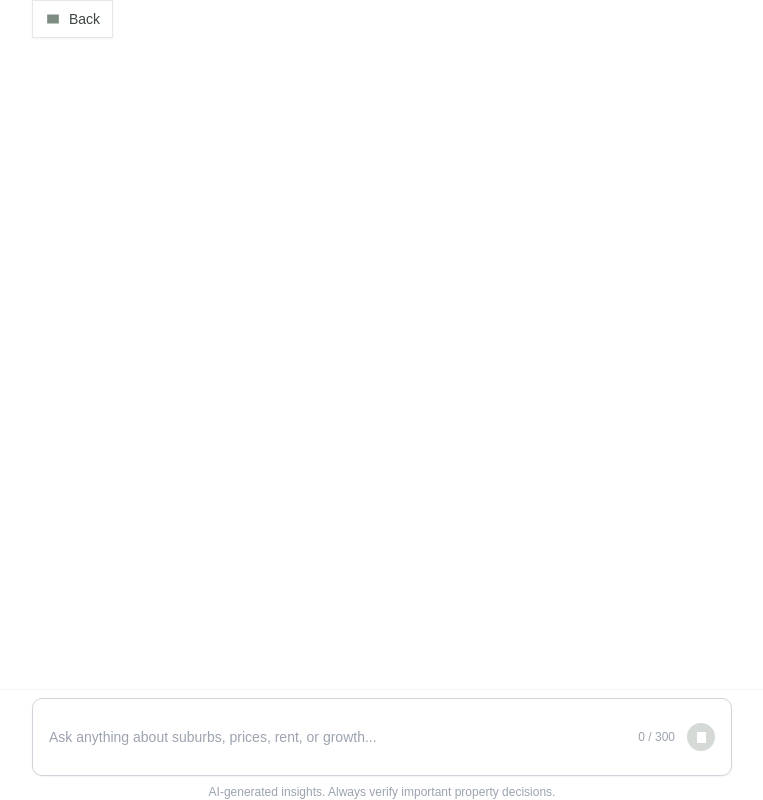
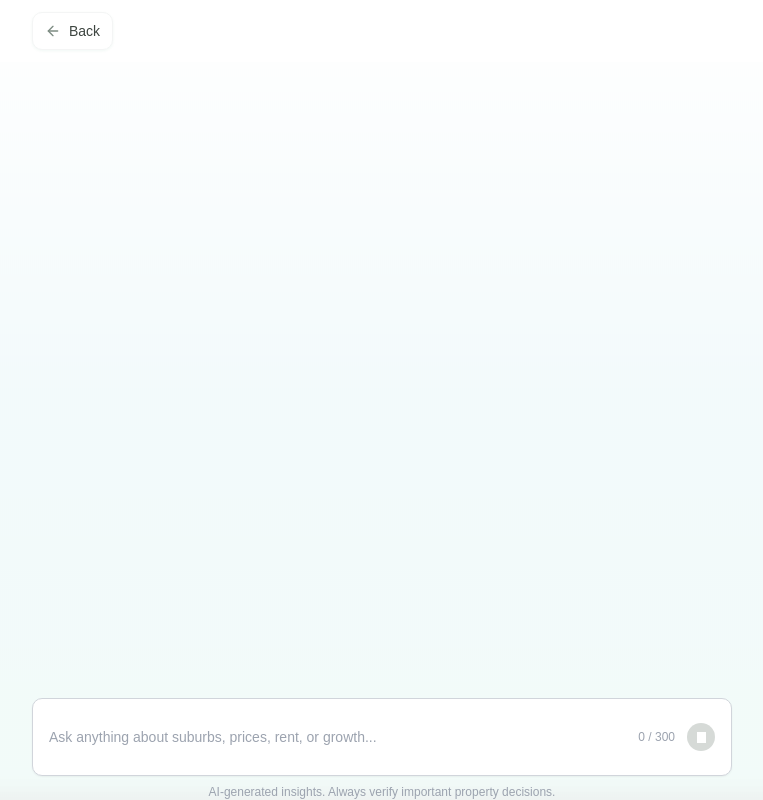
Before and after one commit to sudostar12/propsignal, a Next.js app: page /ai-chat in a window 1280 px wide. Shown: the whole page, without its empty margins (258-1021 px from the left). Built offline with nearby package versions, Linux system fonts and the light colour scheme.

Commit message:
enhance minor UI features on ai-chat page

```diff
--- a/src/app/ai-chat/page.tsx
+++ b/src/app/ai-chat/page.tsx
@@ -2,11 +2,13 @@
 "use client";
 
 import { useEffect, useRef, useState, Suspense } from "react";
-import { Check, Copy, ThumbsDown, ThumbsUp } from "lucide-react";
+import { Check, Copy, ThumbsDown, ThumbsUp, ArrowLeft } from "lucide-react";
 import { motion } from "framer-motion";
 import { useSearchParams, useRouter } from 'next/navigation';
 import Image from 'next/image';
 import ReactMarkdown from 'react-markdown';
+import Link from 'next/link'
+
 //import remarkGfm from "remark-gfm";
 
 // ✅ Define the structure for chat messages
@@ -33,6 +35,8 @@ function AIChatPageInner() {
   // ✅ Track if scroll is not at bottom
 const [showScrollDown, setShowScrollDown] = useState(false);
 const chatContainerRef = useRef<HTMLDivElement | null>(null);
+const [copiedUserIndex, setCopiedUserIndex] = useState<number | null>(null) // this is for the user copy button
+
 
 
   useEffect(() => {
@@ -146,26 +150,24 @@ useEffect(() => {
 
   //chat page view code
   return (
-    <div className="w-full min-h-screen bg-white flex justify-center relative">
+    <div className="w-full min-h-screen flex justify-center relative">
 
   {/* ✅ New flex-1 wrapper to enable scroll behavior */}
-  <div className="flex flex-col w-full max-w-[700px] min-h-screen">
+  <div className="flex flex-col w-full max-w-[700px] min-h-screen px-6 pt-16">
 
 
-{/*Temporary debug for scroll-down feature testing*
-<p className="text-xs text-red-600 fixed top-4 right-4 z-50">
-  Scroll Button Visible: {showScrollDown ? "✅ Yes" : "❌ No"}
-</p>
-*/}
+   {/* ✅ Sticky Header */}
+<div className="fixed top-0 left-0 w-full z-30 bg-white/80 backdrop-blur-md border-gray-200 px-4 py-3">
+  <div className="max-w-[700px] mx-auto flex items-center">
+  <Link href="/" className="inline-flex items-center gap-2 px-3 py-2 bg-white border border-[#F4F5F5] rounded-[10px] shadow-[0px_1px_3px_rgba(2,130,78,0.06)] text-[#3D4540] text-sm font-medium font-dm-sans hover:bg-gray-50 transition">
+  {/* Left Arrow Icon */}
+  <ArrowLeft size={16} strokeWidth={2} className="text-[#7D8C83]" />
+  Back
+</Link>
 
-      <div className="self-start">
-        <button className="flex items-center gap-2 border border-gray-200 rounded-md px-3 py-2 shadow-sm">
-          <svg width="16" height="16" fill="#7D8C83">
-            <rect x="2.17" y="3.5" width="11.67" height="9" />
-          </svg>
-          <span className="text-sm font-medium text-[#3D4540]">Back</span>
-        </button>
-      </div>
+  </div>
+</div>
+
 
 <div ref={chatContainerRef}
      id="chat-container"
@@ -175,9 +177,40 @@ useEffect(() => {
         {messages.map((m, i) => (
           <div key={i} className="space-y-1">
             {m.role === "user" ? (
-              <div className="self-end max-w-[600px] bg-[#F4F5F5] px-3 py-2 rounded-lg text-right text-[#3D4540] text-sm font-medium">
-                {m.content}
-              </div>
+<div className="flex flex-col items-end mb-4">
+  {/* ✅ User message bubble */}
+  <div className="relative max-w-[600px] bg-[#F0F5F3] text-[#0B3725] px-4 py-3 rounded-[10px] shadow-sm">
+    <p className="text-sm font-medium leading-relaxed break-words text-right">
+      {m.content}
+    </p>
+  </div>
+
+  {/* ✅ Copy button placed below, not inside bubble */}
+  <button
+    onClick={() => {
+      navigator.clipboard.writeText(m.content)
+      setCopiedUserIndex(i)
+      setTimeout(() => setCopiedUserIndex(null), 2000)
+    }}
+    className="mt-1 flex items-center gap-1 text-xs text-gray-500 hover:text-blue-600 transition"
+    title="Copy this message"
+  >
+    {copiedUserIndex === i ? (
+      <>
+        <Check size={16} />
+        <span>Copied</span>
+      </>
+    ) : (
+      <>
+        <Copy size={16} />
+        <span>Copy</span>
+      </>
+    )}
+  </button>
+</div>
+
+
+
             ) : (
               <motion.div
                 initial={{ opacity: 0, y: 6 }}
@@ -297,7 +330,8 @@ li: ({ children }) => (
               <button
                 key={i}
                 onClick={() => handleSuggestionClick(sug)}
-                className="px-3 py-1 rounded-full bg-gray-100 text-sm hover:bg-teal-50 border"
+                className="px-3 py-1.5 rounded-full bg-white/80 backdrop-blur-sm text-sm font-medium text-[#0B3725] hover:bg-white border border-[#DCE0DE] transition"
+
               >
                 {sug}
               </button>
@@ -341,12 +375,12 @@ li: ({ children }) => (
 
 
 {/* ✅ Redesigned fixed input box with subtext */}
-<div className="w-full fixed bottom-0 bg-white px-3 pt-2 pb-[env(safe-area-inset-bottom,1rem)] z-10 border-t border-gray-100">
+<div className="w-full fixed bottom-0 px-3 pt-2 pb-[env(safe-area-inset-bottom,1rem)] z-10">
 
   <div className="max-w-[700px] mx-auto w-full space-y-2">
 
     {/* Input field */}
-    <div className="w-full flex items-center rounded-[10px] border border-gray-300 bg-white px-4 py-6 shadow-sm sm:px-4 sm:py-6">
+    <div className="w-full flex items-center rounded-[10px] bg-white border border-gray-300 px-4 py-6 shadow-sm sm:px-4 sm:py-6">
       <input
         type="text"
         value={input}
--- a/src/app/components/features-section.tsx
+++ b/src/app/components/features-section.tsx
@@ -20,7 +20,7 @@ export function FeaturesSection() {
   ]
 
   return (
-    <section className="py-20 px-4 sm:px-6 lg:px-8 bg-white">
+    <section className="py-20 px-4 sm:px-6 lg:px-8 bg-transparent">
       <div className="max-w-6xl mx-auto">
         <h2 className="text-4xl font-bold text-center text-gray-900 mb-16">Why Use Our AI Property Tool?</h2>
 
--- a/src/app/components/footer.tsx
+++ b/src/app/components/footer.tsx
@@ -3,7 +3,7 @@ import { ExternalLink } from "lucide-react"
 
 export function Footer() {
   return (
-    <footer className="bg-white border-t border-gray-100 py-12 px-4 sm:px-6 lg:px-8">
+    <footer className="bg-transparent border-t border-gray-100 py-12 px-4 sm:px-6 lg:px-8">
       <div className="max-w-6xl mx-auto">
         <div className="flex flex-col md:flex-row justify-between items-start md:items-center space-y-6 md:space-y-0">
           <div>
--- a/src/app/components/header.tsx
+++ b/src/app/components/header.tsx
@@ -4,7 +4,7 @@ import Image from "next/image"
 
 export function Header() {
   return (
-    <header className="bg-white border-b border-gray-100">
+    <header className="bg-white/80 backdrop-blur-md px-4 py-2">
       <div className="max-w-7xl mx-auto px-4 sm:px-6 lg:px-8">
         <div className="flex justify-between items-center h-16">
 
--- a/src/app/components/hero-section.tsx
+++ b/src/app/components/hero-section.tsx
@@ -40,7 +40,7 @@ export function HeroSection() {
   ]
 
   return (
-    <section className="py-20 px-4 sm:px-6 lg:px-8">
+    <section className="py-20 px-4 sm:px-6 lg:px-8 bg-transparent">
       <div className="max-w-4xl mx-auto text-center">
 <h1 className="text-5xl md:text-6xl font-semibold text-center font-dm-sans mb-6 bg-gradient-to-r from-[#28C381] to-[#27A4C8] bg-clip-text text-transparent">
   Unlock Smarter Property Insights with AI
--- a/src/app/components/newsletter-section.tsx
+++ b/src/app/components/newsletter-section.tsx
@@ -17,7 +17,7 @@ export function NewsletterSection() {
   }
 
   return (
-    <section className="py-20 px-4 sm:px-6 lg:px-8 bg-gray-50">
+    <section className="py-20 px-4 sm:px-6 lg:px-8 bg-transparent">
       <div className="max-w-4xl mx-auto">
         <div className="grid md:grid-cols-2 gap-12 items-center">
           <div>
--- a/src/app/globals.css
+++ b/src/app/globals.css
@@ -25,7 +25,7 @@ body {
 
 body {
   color: var(--foreground);
-  background: var(--background);
+  background: transparent; /* allow Tailwind layout gradient to show */
   font-family: Arial, Helvetica, sans-serif;
   -webkit-font-smoothing: antialiased;
   -moz-osx-font-smoothing: grayscale;
--- a/src/app/layout.tsx
+++ b/src/app/layout.tsx
@@ -15,8 +15,16 @@ export const metadata = {
 export default function RootLayout({ children }: { children: React.ReactNode }) {
   return (
     <html lang="en">
-      <body>
+      <body className="relative min-h-screen flex flex-col bg-transparent">
+        {/* 🌈 Gradient Background Layer - covers whole screen behind everything */}
+        <div className="absolute inset-0 -z-10 pointer-events-none">
+          <div className="w-full h-full bg-gradient-to-b from-[rgba(251,251,251,0.06)] via-[rgba(39,167,192,0.06)] to-[rgba(39,188,146,0.06)] blur-md shadow-xl" />
+        </div>
+
+        {/* 🧠 Main page content (Header, Page, Footer, etc.) */}
         {children}
+
+        {/* 📊 Vercel Analytics */}
         <Analytics />
       </body>
     </html>
--- a/src/app/page.tsx
+++ b/src/app/page.tsx
@@ -6,7 +6,7 @@ import { Footer } from "@/app/components/footer"
 
 export default function HomePage() {
   return (
-    <div className="min-h-screen bg-gray-50">
+    <div className="min-h-screen bg-transparent">
       <Header />
       <main>
         <HeroSection />
```
